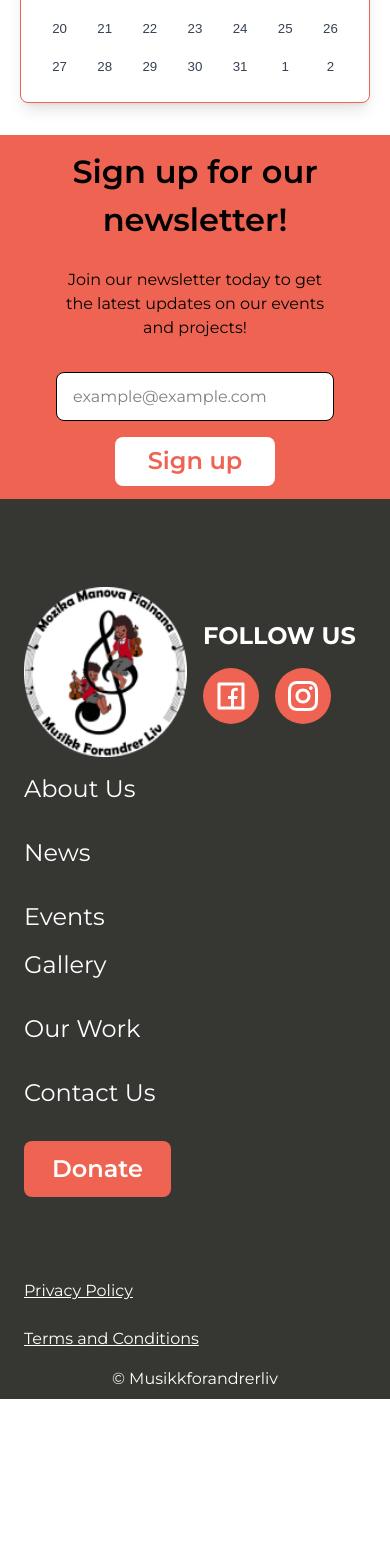
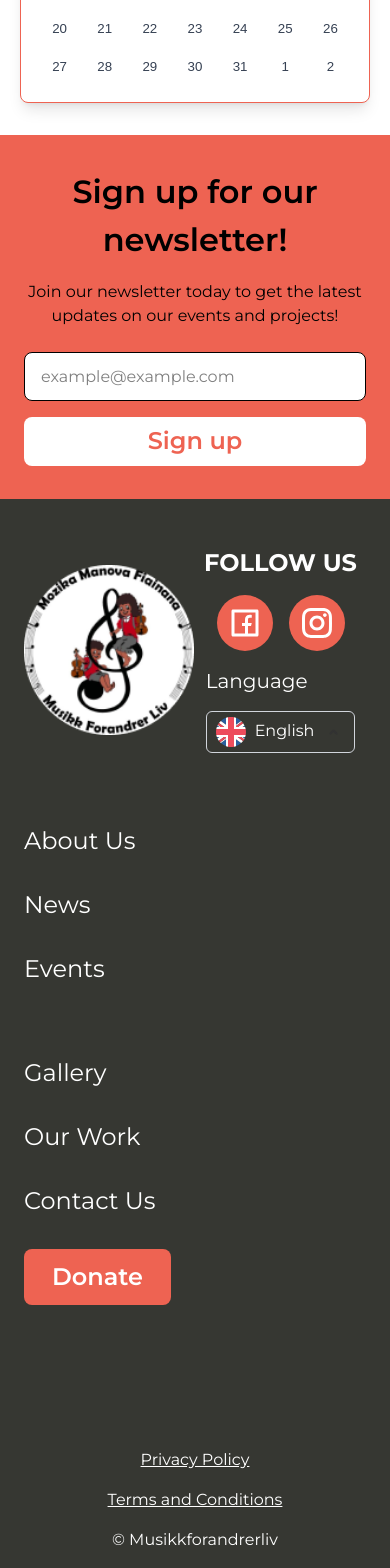
Before and after one commit to NoroffFEU/musikkforandrerliv.no, a React (Vite) app: page / in a window 390 px wide. Shown: the part 7768-9336 px from the top of the page. Before the commit the page ends 9167 px from the top, so only its background shows below. Built offline with nearby package versions, Linux system fonts and the light colour scheme; a web font is replaced by a local one.

Commit message:
refactor footer and newsletter section for responsiveness

```diff
--- a/src/components/Footer.jsx
+++ b/src/components/Footer/index.jsx
@@ -5,7 +5,8 @@ import { Link, NavLink } from 'react-router-dom';
 import { useTranslation } from 'react-i18next';
 import { RiFacebookBoxLine, RiInstagramLine } from 'react-icons/ri';
 
-import Button from './Button';
+import Button from '../Button';
+import SelectLanguageButton from '../lang/select-language-button';
 import Logo from '/assets/placeholder-images/logo.png';
 
 function Footer() {
@@ -34,9 +35,9 @@ function Footer() {
   return (
     <section className="font-sans">
       {/* Subscribe section */}
-      <section className="h-[364px] w-full px-4 bg-(--color-sunset-red) flex justify-center items-center">
-        <div className="grid gap-8 py-20 text-center text-black max-w-[480px] m-10 sm:m-0">
-          <div className="flex flex-col justify-center gap-6">
+      <section className="font-sans h-[364px] w-full px-4 bg-(--color-sunset-red) flex justify-center items-center">
+        <div className="grid gap-6 text-center text-black max-w-[480px] m-2 sm:m-0">
+          <div className="flex flex-col justify-center gap-4 sm:gap-6">
             <h3 className="text-[32px] font-semibold">
               {t('common.newsletter.title')}
             </h3>
@@ -46,7 +47,7 @@ function Footer() {
           </div>
 
           <form
-            className="flex flex-wrap sm:flex-nowrap gap-4 justify-center"
+            className="flex flex-wrap sm:flex-nowrap gap-4 justify-center sm:mt-2"
             onSubmit={onEmailSubmit}
           >
             <input
@@ -54,10 +55,10 @@ function Footer() {
               value={email}
               onChange={handleEmailChange}
               placeholder="example@example.com"
-              className="h-[49px] w-full rounded-lg border-1 bg-white p-4 sm:w-[306px] md:h-[57px]"
+              className="h-[49px] sm:h-[57px] w-full sm:w-[306px] rounded-lg border-1 bg-white p-4"
               pattern="^[^\s@]+@[^\s@]+\.[^\s@]+$"
             />
-            <button className="cursor-pointer h-[49px] md:h-[57px] w-40 bg-white text-(--color-sunset-red) rounded-lg font-semibold text-2xl active:bg-(--color-hover-red) hover:bg-(--color-hover-red) hover:text-white focus:bg-(--color-hover-red) focus:text-white focus:border focus:border-white">
+            <button className="cursor-pointer h-[49px] sm:h-[57px] w-full md:w-40 bg-white text-(--color-sunset-red) rounded-lg font-semibold text-2xl active:bg-(--color-hover-red) hover:bg-(--color-hover-red) hover:text-white focus:bg-(--color-hover-red) focus:text-white focus:border focus:border-white">
               {t('common.buttons.signUp')}
             </button>
           </form>
@@ -65,8 +66,8 @@ function Footer() {
       </section>
 
       {/* Links */}
-      <section className="h-[900px] w-full px-6 md:px-4 bg-(--color-dark-green) text-white md:h-[553px] flex flex-col items-center relative">
-        <div className="w-full max-w-[1200px]  grid grid-cols-2 sm:grid-rows-1 md:grid-cols-3 gap-4 justify-center items-center mt-22 md:mt-24">
+      <section className="font-sans h-[1069px] sm:h-[950px] w-full px-6 md:px-4 bg-(--color-dark-green) text-white md:h-[553px] flex flex-col items-center relative">
+        <div className="w-full max-w-[1200px] grid grid-cols-2 sm:grid-rows-1 md:grid-cols-3 gap-y-18 md:gap-2 justify-center items-center mt-12 sm:mt-20 md:mt-24">
           <img
             src={Logo}
             alt="Musikkforandrerliv Logo"
@@ -103,7 +104,7 @@ function Footer() {
             )}
           </div>
 
-<div className="col-start-2 md:col-start-4 row-start-1 gap-4 flex flex-col">
+          <div className="col-start-2 md:col-start-4 row-start-1 gap-4 flex flex-col items-center">
             {!isBelowMd && (
               <NavLink
                 to="/support"
@@ -112,7 +113,6 @@ function Footer() {
                 {t('common.buttons.donate')}
               </NavLink>
             )}
-
 
             <p className="uppercase text-2xl font-bold">
               {t('common.footer.followUs')}
@@ -142,9 +142,14 @@ function Footer() {
                 <RiInstagramLine />
               </Button>
             </div>
+            <div className="md:hidden flex flex-col gap-4 ">
+              {/* Add correct translation and language button*/}
+              <p className="text-xl">Language </p>
+              <SelectLanguageButton />
             </div>
           </div>
-        <div className="absolute left-6 md:left-1/2 md:-translate-x-1/2 bottom-12 flex flex-col md:flex-row gap-6">
+        </div>
+        <div className="flex flex-col sm:flex-row justify-center text-center gap-4 sm:gap-6 absolute bottom-14">
           <Link to="#" className="underline hover:text-gray-300">
             {t('common.footer.privacyPolicy')}
           </Link>
@@ -152,9 +157,7 @@ function Footer() {
             {t('common.footer.termsAndConditions')}
           </Link>
         </div>
-        <p className="absolute left-1/2 -translate-x-1/2 bottom-2">
-          © Musikkforandrerliv
-        </p>
+        <p className="flex absolute bottom-4">© Musikkforandrerliv</p>
       </section>
     </section>
   );
```
Also changed, not shown: src/components/MainLayout.jsx (+7 -5 lines). Lines whose indentation alone changed are shown as unchanged.
